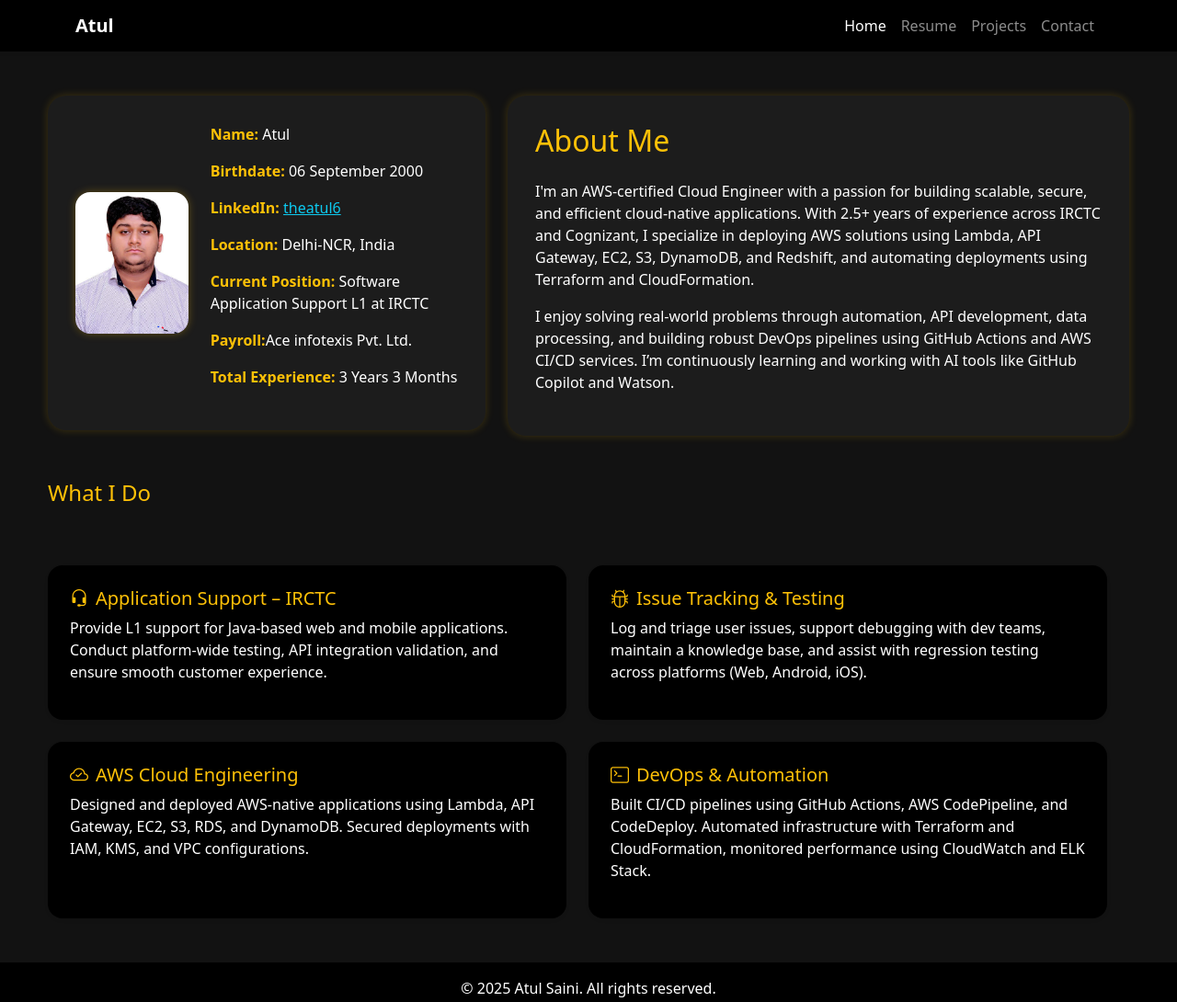
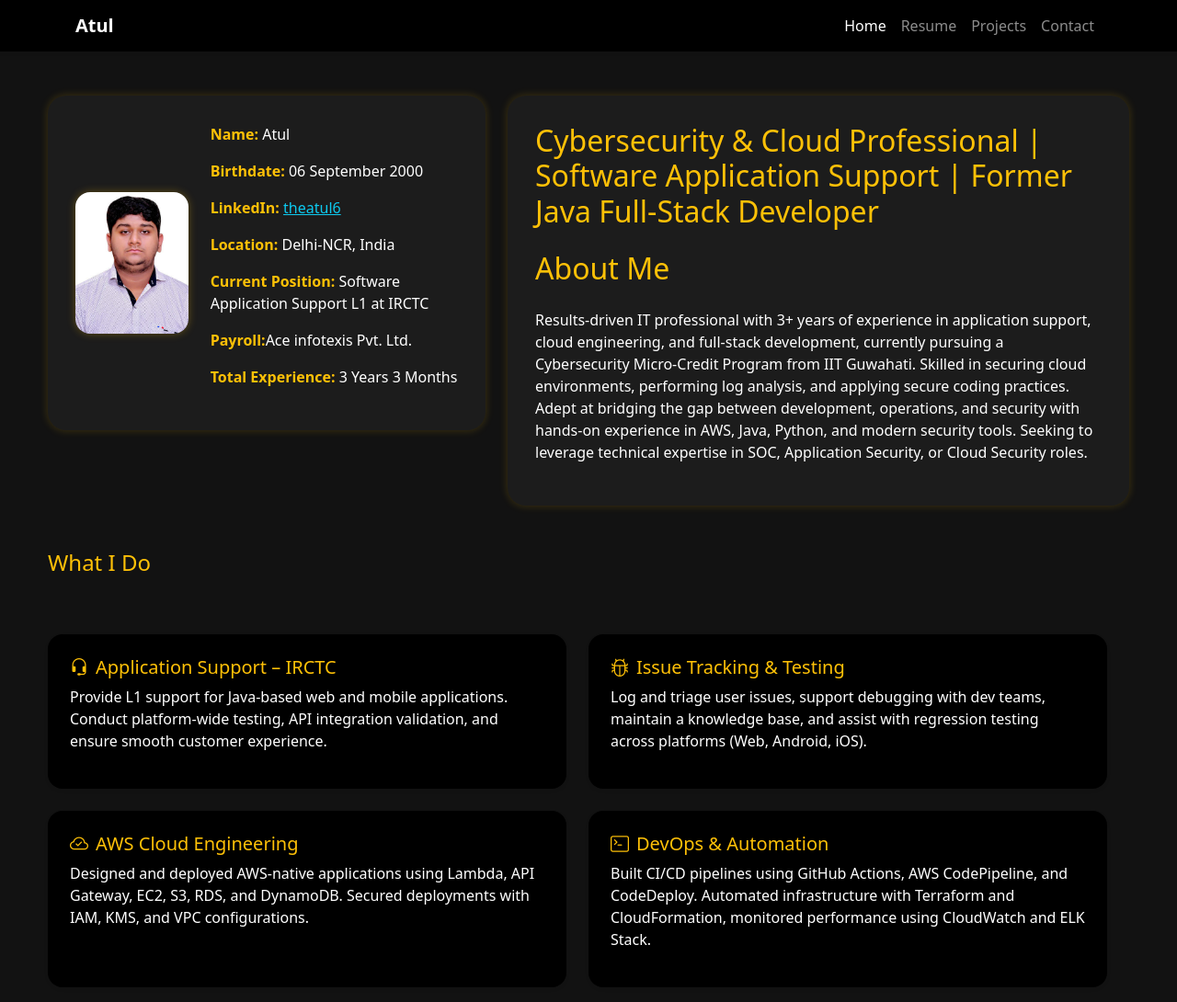
Before and after one commit to sin-atul/atul-portfolio, a website: page index.html in a window 1280 px wide. Shown: the top 1090 px of the page at 92% size. Drawn offline with nearby package versions, Linux system fonts and the light colour scheme.

Commit message:
Update index.html

```diff
--- a/index.html
+++ b/index.html
@@ -56,15 +56,10 @@
     <!-- Right Side: About Section -->
     <div class="col-md-7">
       <div class="section-rounded">
+        <h2 class="text-warning mb-4">Cybersecurity & Cloud Professional | Software Application Support | Former Java Full-Stack Developer</h2>
         <h2 class="text-warning mb-4">About Me</h2>
         <p>
-          I'm an AWS-certified Cloud Engineer with a passion for building scalable, secure, and efficient cloud-native applications.
-          With 2.5+ years of experience across IRCTC and Cognizant, I specialize in deploying AWS solutions using Lambda, API Gateway,
-          EC2, S3, DynamoDB, and Redshift, and automating deployments using Terraform and CloudFormation.
-        </p>
-        <p>
-          I enjoy solving real-world problems through automation, API development, data processing, and building robust DevOps pipelines
-          using GitHub Actions and AWS CI/CD services. I’m continuously learning and working with AI tools like GitHub Copilot and Watson.
+          Results-driven IT professional with 3+ years of experience in application support, cloud engineering, and full-stack development, currently pursuing a Cybersecurity Micro-Credit Program from IIT Guwahati. Skilled in securing cloud environments, performing log analysis, and applying secure coding practices. Adept at bridging the gap between development, operations, and security with hands-on experience in AWS, Java, Python, and modern security tools. Seeking to leverage technical expertise in SOC, Application Security, or Cloud Security roles.
         </p>
       </div>
     </div>
```
